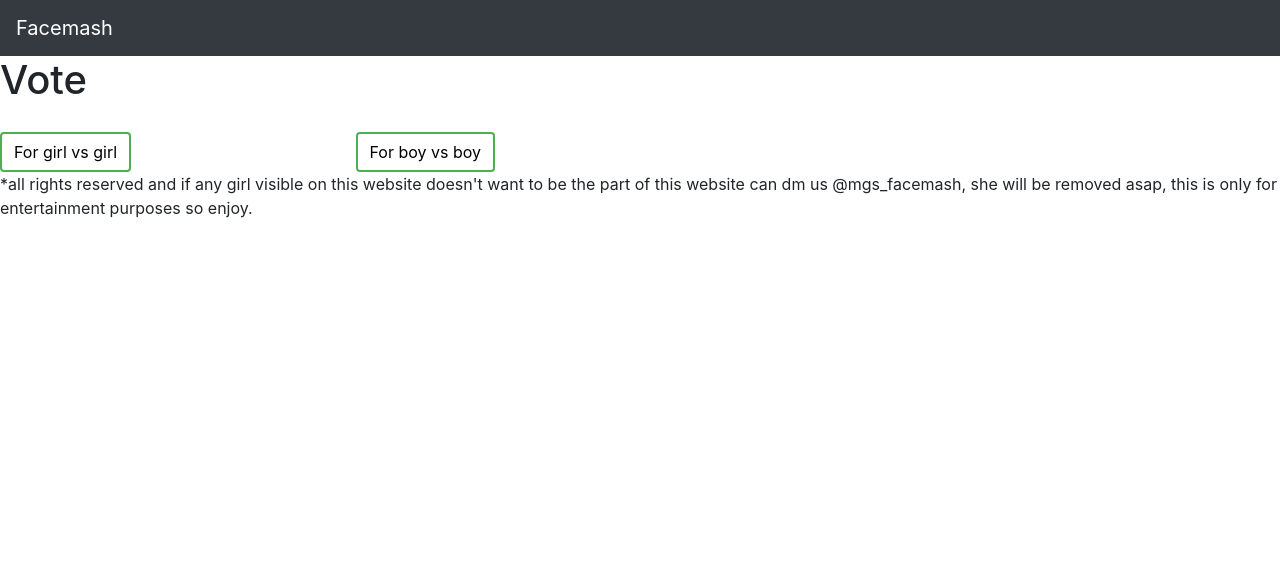
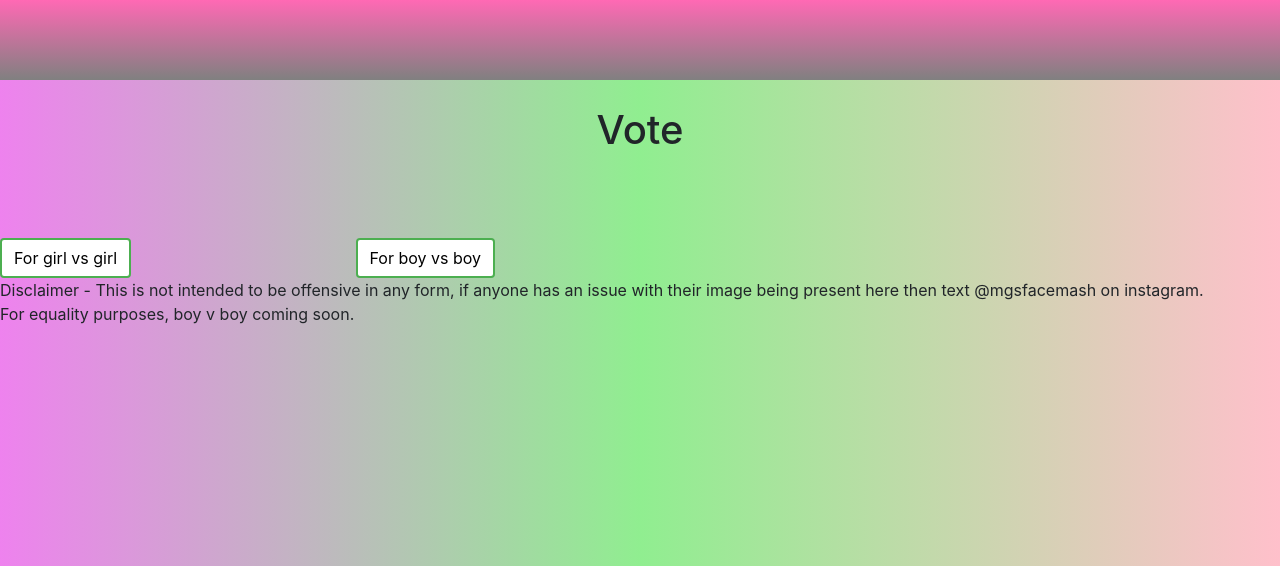
Before and after one commit to utkarsh-dubey/facemash, a Django app: page / in a window 1280 px wide. Shown: the top 566 px of the page. Run offline with Django 3.2, Linux system fonts and the light colour scheme; some libraries are stand-ins or nearby versions.

Commit message:
base edit

```diff
--- a/Templates/base.html
+++ b/Templates/base.html
@@ -16,8 +16,8 @@
         background-color: white;
         color: black;
         border: 2px solid #4CAF50;
-        margin-left: 130px;
-        margin-right: 220px;
+        margin-left: 25%;
+        margin-right:5%;
         margin-top: 20px;
       }
        button[type=button]{
@@ -28,8 +28,39 @@
         margin-right: 220px;
         margin-top: 20px;
       }
+      .MyDiv{
+          text-align:center;
+      }
+      .bg-dark {
+    background-image: linear-gradient(180deg,hotpink, grey);}
+    body{
+        background-image: linear-gradient(90deg, violet,lightgreen,pink)
+    }
+    img {
+    vertical-align: middle;
+    border-style: solid;
+    margin-left: 4%;
+    border-bottom-color: black;
+    box-shadow: 0 4px 8px 0 rgba(0, 0, 0, 0.2), 0 6px 20px 0 rgba(0, 0, 0, 0.19);
+    border-radius: 15%;
+    margin-right: 4%;}
+    .navbar-brand {
+    display: inline-block;
+    padding-top: .3125rem;
+    padding-bottom: .3125rem;
+    margin-right: 1rem;
+    font-size: 2.25rem;
+    line-height: inherit;
+    white-space: nowrap;}
+
+    h1{font-weight: 500;
+    line-height: 1.2;
+    text-align: center;
+    margin-bottom: 5%;
+    margin-top: 2%;}
 
       /*button.two{
+
 
         margin-left: 400px;
       }*/
@@ -38,10 +69,7 @@
   <body >
 
     <nav class="navbar navbar-expand-lg navbar-dark bg-dark">
-  <a class="navbar-brand" href="#">Facemash</a>
-  <button class="navbar-toggler" type="button" data-toggle="collapse" data-target="#navbarSupportedContent" aria-controls="navbarSupportedContent" aria-expanded="false" aria-label="Toggle navigation">
-    <span class="navbar-toggler-icon"></span>
-  </button>
+  <marquee><a class="navbar-brand" href="#">Facemash</a></marquee>
 </nav>
  {%block content%}
 
@@ -49,6 +77,7 @@
 
     <br>
 
-   *all rights reserved and if any girl visible on this website doesn't want to be the part of this website can dm us @mgs_facemash, she will be removed asap, this is only for entertainment purposes so enjoy.
+   Disclaimer - This is not intended to be offensive in any form, if anyone has an issue with their image being present here then text @mgsfacemash on instagram. <br>
+   For equality purposes, boy v boy coming soon.
   </body>
 </html>
```
Also changed, not shown: db.sqlite3.
